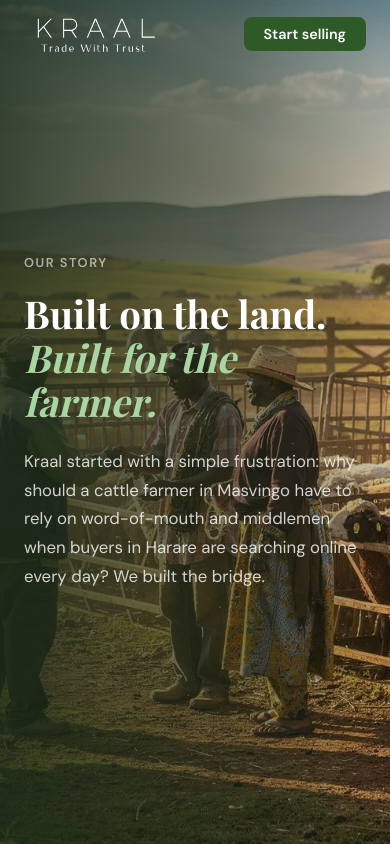
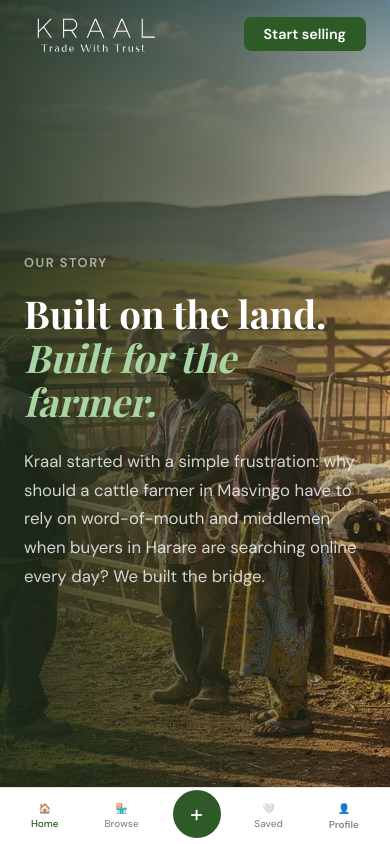
Before and after one commit to kraal523-rgb/kraal, a React (Vite) app: page /about in a window 390 px wide. Built offline with nearby package versions, Linux system fonts and the light colour scheme; no server answers; a web font is replaced by a local one.

Commit message:
background update

```diff
--- a/src/components/UserMenu.css
+++ b/src/components/UserMenu.css
@@ -26,7 +26,7 @@
   border-radius: 99px;
   padding: 4px 10px 4px 4px;
   cursor: pointer;
-  color: inherit;
+  color: white;
   transition:
     background 0.15s,
     border-color 0.15s;
--- a/src/pages/About.jsx
+++ b/src/pages/About.jsx
@@ -1,8 +1,9 @@
-import  { useEffect, useRef } from "react";
+import  { useState, useEffect, useRef } from "react";
 import { Link } from "react-router-dom";
 import "./About.css";
 import logo from "../assets/kraal-logo.svg";
 import heroImage from "../assets/hero-image.jpg";
+import ProfileSheet from "../components/ProfileSheet";
 const TEAM = [
   {
     name: "Zayn Sovereign",
@@ -53,7 +54,7 @@ const STATS = [
 
 export default function About() {
   const observerRef = useRef(null);
-
+const [profileOpen, setProfileOpen] = useState(false);
   useEffect(() => {
     observerRef.current = new IntersectionObserver(
       (entries) => {
@@ -244,6 +245,26 @@ export default function About() {
           </div>
         </div>
       </footer>
+      <ProfileSheet isOpen={profileOpen} onClose={() => setProfileOpen(false)} />
+      <nav className="home-bottom-nav">
+        <div className="home-bottom-nav-inner">
+          <Link to="/" className="home-bottom-nav-item active">
+            🏠<span>Home</span>
+          </Link>
+          <Link to="/marketplace" className="home-bottom-nav-item">
+            🏪<span>Browse</span>
+          </Link>
+          <Link to="/sell" className="home-bottom-nav-post">
+            +
+          </Link>
+          <Link to="/marketplace?saved=1" className="home-bottom-nav-item">
+            🤍<span>Saved</span>
+          </Link>
+         <Link className="mp-bottom-nav-item" onClick={() => setProfileOpen(true)}>
+        👤<span>Profile</span>
+      </Link>
+        </div>
+      </nav>
     </div>
   );
 }
--- a/src/pages/Blog.jsx
+++ b/src/pages/Blog.jsx
@@ -15,7 +15,8 @@ import breeds from "../assets/breeds.jpg";
 import records from "../assets/records.jpg";
 import online1 from "../assets/online-1.jpg";
 import "./Blog.css";
-
+import ProfileSheet from "../components/ProfileSheet";
+// eslint-disable-next-line react-refresh/only-export-components
 export const BLOG_POSTS = [
   {
     id: "how-to-price-livestock",
@@ -549,6 +550,7 @@ Creating a listing on Kraal takes under 10 minutes. You set your price, upload y
 ];
 
 export default function Blog() {
+  const [profileOpen, setProfileOpen] = useState(false);
   const [activeCategory, setActiveCategory] = useState("All");
   const categories = ["All", ...new Set(BLOG_POSTS.map((p) => p.category))];
   const filtered =
@@ -632,6 +634,26 @@ export default function Blog() {
           </div>
         </div>
       </footer>
+      <ProfileSheet isOpen={profileOpen} onClose={() => setProfileOpen(false)} />
+    <nav className="home-bottom-nav">
+      <div className="home-bottom-nav-inner">
+        <Link to="/" className="home-bottom-nav-item active">
+          🏠<span>Home</span>
+        </Link>
+        <Link to="/marketplace" className="home-bottom-nav-item">
+          🏪<span>Browse</span>
+        </Link>
+        <Link to="/sell" className="home-bottom-nav-post">
+          +
+        </Link>
+        <Link to="/marketplace?saved=1" className="home-bottom-nav-item">
+          🤍<span>Saved</span>
+        </Link>
+       <Link className="mp-bottom-nav-item" onClick={() => setProfileOpen(true)}>
+      👤<span>Profile</span>
+    </Link>
+      </div>
+    </nav>
     </div>
   );
 }
--- a/src/pages/BlogPost.jsx
+++ b/src/pages/BlogPost.jsx
@@ -14,7 +14,7 @@ import useAuthStore from "../store/useAuthStore";
 import { BLOG_POSTS } from "./Blog";
 import logo from "../assets/kraal-logo-black.svg";
 import "./Blog.css";
-
+import ProfileSheet from "../components/ProfileSheet";
 export default function BlogPost() {
   const { slug } = useParams();
   const navigate = useNavigate();
@@ -26,7 +26,7 @@ export default function BlogPost() {
   const [guestName, setGuestName] = useState("");
   const [submitting, setSubmitting] = useState(false);
   const [submitted, setSubmitted] = useState(false);
-
+  const [profileOpen, setProfileOpen] = useState(false);
   useEffect(() => {
     if (!post) {
       navigate("/blog");
@@ -321,6 +321,26 @@ export default function BlogPost() {
           </div>
         </div>
       </footer>
+      <ProfileSheet isOpen={profileOpen} onClose={() => setProfileOpen(false)} />
+      <nav className="home-bottom-nav">
+        <div className="home-bottom-nav-inner">
+          <Link to="/" className="home-bottom-nav-item active">
+            🏠<span>Home</span>
+          </Link>
+          <Link to="/marketplace" className="home-bottom-nav-item">
+            🏪<span>Browse</span>
+          </Link>
+          <Link to="/sell" className="home-bottom-nav-post">
+            +
+          </Link>
+          <Link to="/marketplace?saved=1" className="home-bottom-nav-item">
+            🤍<span>Saved</span>
+          </Link>
+         <Link className="mp-bottom-nav-item" onClick={() => setProfileOpen(true)}>
+        👤<span>Profile</span>
+      </Link>
+        </div>
+      </nav>
     </div>
   );
 }
--- a/src/pages/Contact.jsx
+++ b/src/pages/Contact.jsx
@@ -4,6 +4,7 @@ import { collection, addDoc, serverTimestamp } from "firebase/firestore";
 import { db } from "../lib/firebase";
 import emailjs from "@emailjs/browser";
 import "./Contact.css";
+import ProfileSheet from "../components/ProfileSheet";
 import logo from "../assets/kraal-logo.svg";
 const CONTACT_OPTIONS = [
   {
@@ -61,7 +62,7 @@ export default function Contact() {
   });
   const [sent, setSent] = useState(false);
   const [openFaq, setOpenFaq] = useState(null);
-
+const [profileOpen, setProfileOpen] = useState(false);
 const handleSubmit = async (e) => {
   e.preventDefault();
   try {
@@ -277,6 +278,26 @@ const handleSubmit = async (e) => {
           </div>
         </div>
       </footer>
+      <ProfileSheet isOpen={profileOpen} onClose={() => setProfileOpen(false)} />
+      <nav className="home-bottom-nav">
+        <div className="home-bottom-nav-inner">
+          <Link to="/" className="home-bottom-nav-item active">
+            🏠<span>Home</span>
+          </Link>
+          <Link to="/marketplace" className="home-bottom-nav-item">
+            🏪<span>Browse</span>
+          </Link>
+          <Link to="/sell" className="home-bottom-nav-post">
+            +
+          </Link>
+          <Link to="/marketplace?saved=1" className="home-bottom-nav-item">
+            🤍<span>Saved</span>
+          </Link>
+         <Link className="mp-bottom-nav-item" onClick={() => setProfileOpen(true)}>
+        👤<span>Profile</span>
+      </Link>
+        </div>
+      </nav>
     </div>
   );
 }
--- a/src/pages/Home.css
+++ b/src/pages/Home.css
@@ -1916,7 +1916,14 @@ body,
     border-top: 1px solid rgba(0, 0, 0, 0.1);
     padding-bottom: env(safe-area-inset-bottom);
   }
-
+.home-nav {
+  position: sticky;
+  top: 0;
+  z-index: 100;
+  background: rgba(13, 41, 16, 0.97);
+  backdrop-filter: blur(16px);
+  border-bottom: 1px solid rgba(255, 255, 255, 0.06);
+}
   .home-bottom-nav-inner {
     display: flex;
     align-items: center;
--- a/src/pages/Home.jsx
+++ b/src/pages/Home.jsx
@@ -214,7 +214,7 @@ export default function Home() {
   const [menuOpen, setMenuOpen] = useState(false);
   const [alertEmail, setAlertEmail] = useState("");
   const [alertSubmitted, setAlertSubmitted] = useState(false);
-  const [ setVisibleSections] = useState({});
+  const [visibleSections, setVisibleSections] = useState(new Set());
   const observerRef = useRef(null);
   const [fetchError, setFetchError] = useState(false);
   const [profileOpen, setProfileOpen] = useState(false);
@@ -251,10 +251,11 @@ const fetchFeatured = useCallback(async () => {
       (entries) => {
         entries.forEach((entry) => {
           if (entry.isIntersecting) {
-            setVisibleSections((prev) => ({
-              ...prev,
-              [entry.target.id]: true,
-            }));
+           setVisibleSections((prev) => {
+  const next = new Set(prev);
+  next.add(entry.target.id);
+  return next;
+});
           }
         });
       },
--- a/src/pages/SellerDashboard.jsx
+++ b/src/pages/SellerDashboard.jsx
@@ -1,4 +1,4 @@
-import { useEffect,useState, useMemo, Link } from "react";
+import { useEffect,useState, useMemo } from "react";
 import { useNavigate } from "react-router-dom";
 import { collection, query, where, onSnapshot, doc, updateDoc, deleteDoc } from "firebase/firestore";
 import { db } from "../lib/firebase";
--- a/src/pages/Terms.jsx
+++ b/src/pages/Terms.jsx
@@ -1,7 +1,9 @@
+// eslint-disable-next-line no-unused-vars
 import React, { useState } from "react";
 import { Link } from "react-router-dom";
 import "./Terms.css";
 import logo from "../assets/kraal-logo-black.svg";
+import ProfileSheet from "../components/ProfileSheet";
 const SECTIONS = [
   {
     id: "introduction",
@@ -103,7 +105,7 @@ export default function Terms() {
   const [active, setActive] = useState("introduction");
 
   const activeSection = SECTIONS.find((s) => s.id === active);
-
+const [profileOpen, setProfileOpen] = useState(false);
   return (
     <div className="terms-page">
       {/* ── NAV ── */}
@@ -201,25 +203,26 @@ export default function Terms() {
           </div>
         </div>
       </footer>
+       <ProfileSheet isOpen={profileOpen} onClose={() => setProfileOpen(false)} />
+      <nav className="home-bottom-nav">
+        <div className="home-bottom-nav-inner">
+          <Link to="/" className="home-bottom-nav-item active">
+            🏠<span>Home</span>
+          </Link>
+          <Link to="/marketplace" className="home-bottom-nav-item">
+            🏪<span>Browse</span>
+          </Link>
+          <Link to="/sell" className="home-bottom-nav-post">
+            +
+          </Link>
+          <Link to="/marketplace?saved=1" className="home-bottom-nav-item">
+            🤍<span>Saved</span>
+          </Link>
+         <Link className="mp-bottom-nav-item" onClick={() => setProfileOpen(true)}>
+        👤<span>Profile</span>
+      </Link>
+        </div>
+      </nav>
     </div>
   );
 }
-
-function KraalMark() {
-  return (
-    <svg width="32" height="32" viewBox="0 0 34 34" fill="none">
-      <circle cx="17" cy="17" r="17" fill="#2D5A27" />
-      <text
-        x="17"
-        y="23"
-        textAnchor="middle"
-        fontSize="18"
-        fill="white"
-        fontFamily="Georgia, serif"
-        fontWeight="bold"
-      >
-        K
-      </text>
-    </svg>
-  );
-}
```
